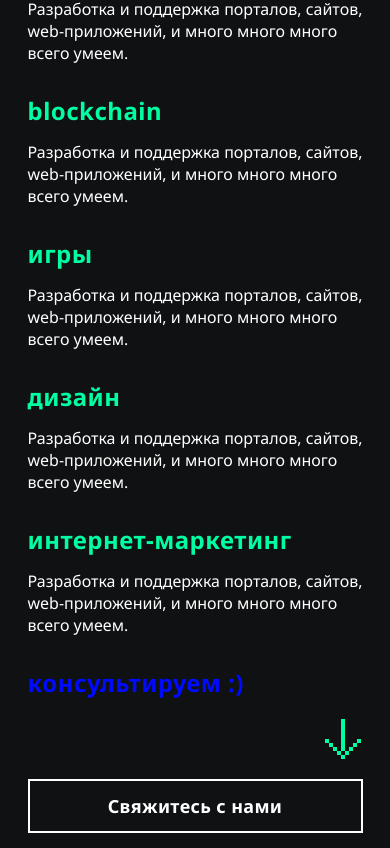
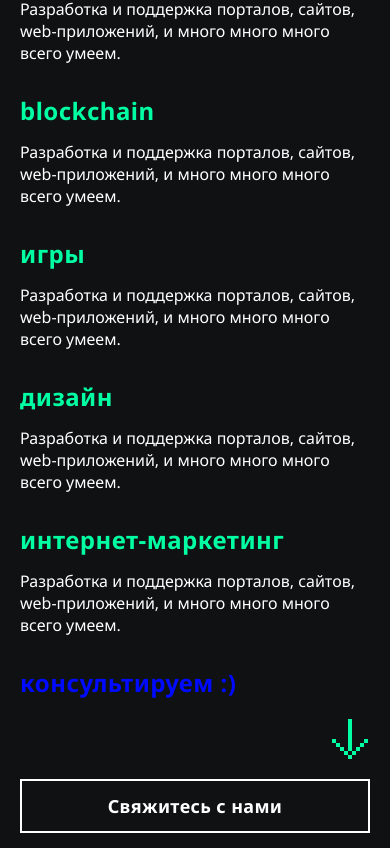
Before and after one commit to udazzZZ/white_frame, a React (Vite) app: page / in a window 390 px wide. Shown: the part 1576-2424 px from the top of the page. Built offline with nearby package versions, Linux system fonts and the light colour scheme.

Commit message:
fix: fix service section styles

```diff
--- a/src/components/ServicesSection/ServicesSection.module.scss
+++ b/src/components/ServicesSection/ServicesSection.module.scss
@@ -1,5 +1,7 @@
 .servicesSection {
     position: relative;
+    display: flex;
+    justify-content: center;
 }
 
 .servicesSection::before {
@@ -18,7 +20,6 @@
     gap: 60px 30px;
     width: min(100% - 40px, var(--container-width));
     min-height: 410px;
-    margin: 0 auto;
     padding: 60px 0;
 }
 
@@ -47,7 +48,7 @@
     display: inline-flex;
     width: fit-content;
     flex-direction: column;
-    gap: 20px;
+    justify-content: space-between;
     color: var(--color-blue);
 }
 
@@ -60,8 +61,14 @@
     width: 100%;
     padding-right: 20px;
     padding-left: 20px;
-    align-self: center;
+    align-self: end;
     white-space: nowrap;
+}
+
+@media (max-width: 1399px) {
+    .servicesSection::before {
+        width: 100%;
+    }
 }
 
 @media (max-width: 1024px) {
@@ -82,16 +89,11 @@
     .inner {
         grid-template-columns: 1fr;
         gap: 20px;
-        width: min(100% - 40px, 335px);
         padding: 30px 0;
     }
 
     .serviceCard {
         margin-bottom: 10px;
-    }
-
-    .serviceCard p {
-        max-width: 335px;
     }
 
     .consultLink {
```
